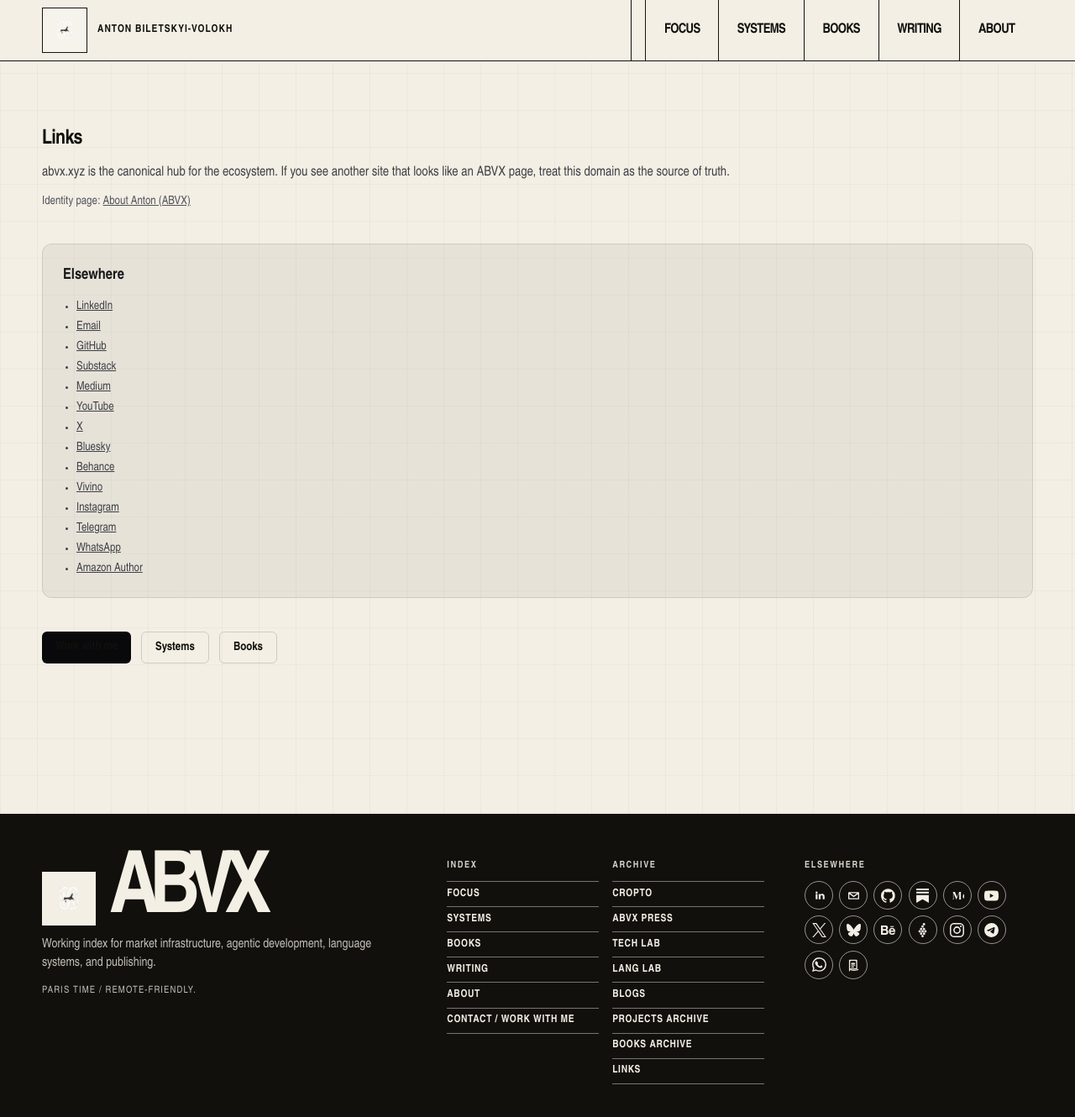
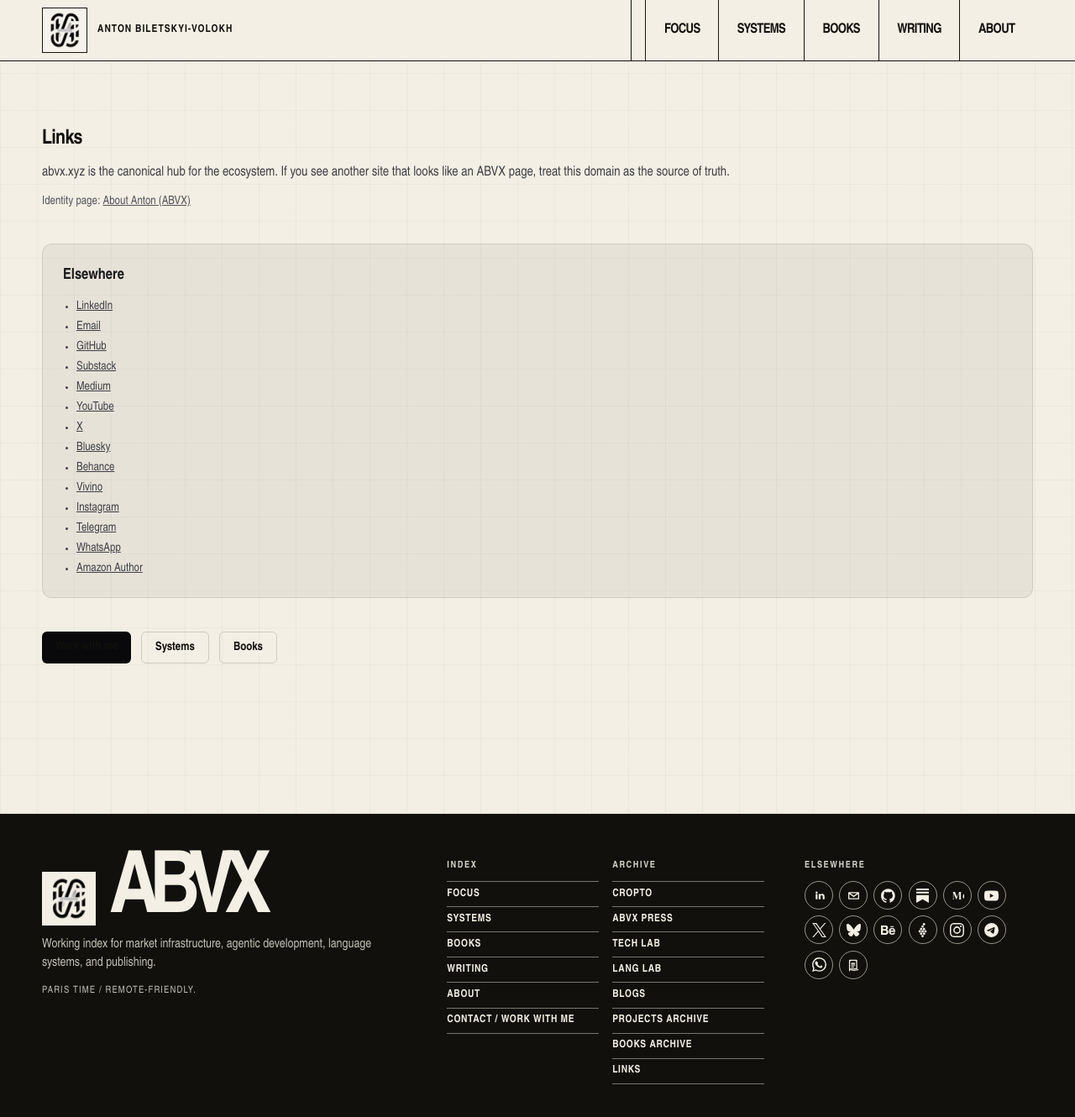
Before and after one commit to markoblogo/ABVXsite, a Next.js app: page /links in a window 1280 px wide. Shown: the top 1330 px of the page at 84% size. Built offline with nearby package versions, Linux system fonts and the light colour scheme.

Commit message:
fix: improve ABVX logo contrast

```diff
--- a/src/app/globals.css
+++ b/src/app/globals.css
@@ -1145,7 +1145,7 @@ a {
   height: 54px;
   border: 1px solid var(--line);
   background: color-mix(in srgb, var(--paper) 72%, white 28%);
-  padding: 0.35rem;
+  padding: 0.08rem;
   transition: box-shadow 160ms var(--ease-out), transform 160ms var(--ease-out);
 }
 
@@ -1250,7 +1250,7 @@ a {
   height: clamp(2.65rem, 5vw, 4.4rem);
   border: 1px solid color-mix(in srgb, var(--paper) 48%, transparent);
   background: var(--paper);
-  padding: 0.35rem;
+  padding: 0.12rem;
   flex: 0 0 auto;
 }
 
--- a/src/components/BrandMark.tsx
+++ b/src/components/BrandMark.tsx
@@ -9,10 +9,10 @@ export default function BrandMark({ className, priority = false }: BrandMarkProp
   return (
     <span className={className}>
       <Image
-        src="/brand/abv-mark.png"
+        src="/brand/abv-mark-dark.png"
         alt=""
-        width={160}
-        height={160}
+        width={512}
+        height={512}
         priority={priority}
       />
     </span>
```
Also changed, not shown: public/brand/abv-mark-dark.png (added).
